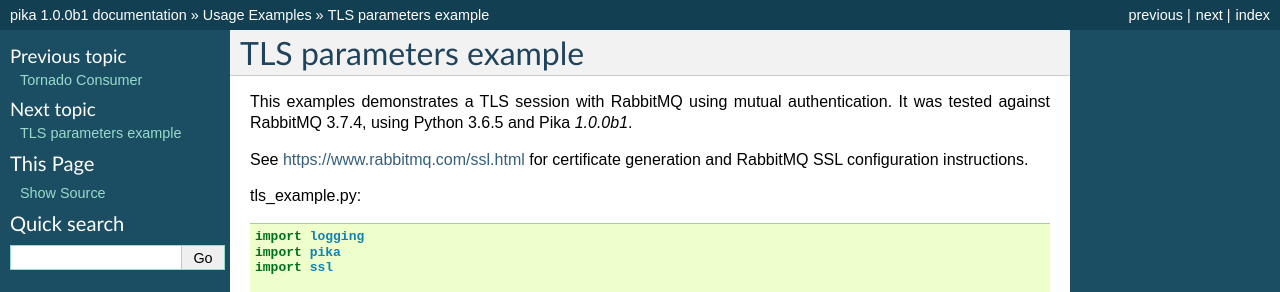
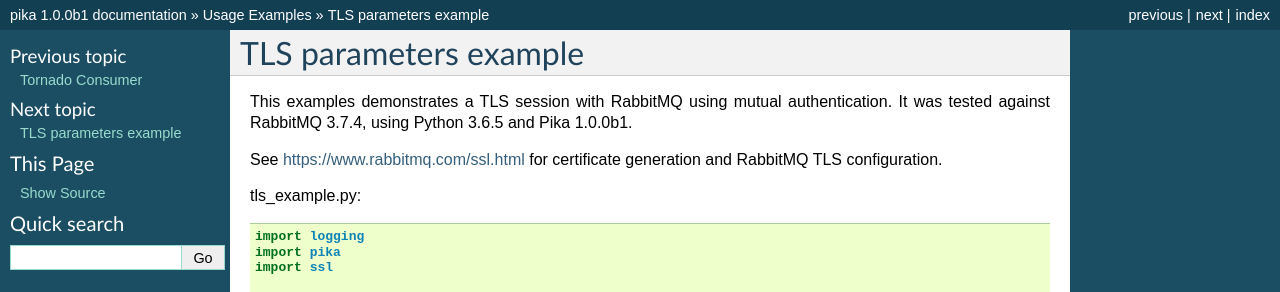
Before and after one commit to pika/pika, a Sphinx documentation site: the page built from docs/examples/tls_mutual_authentication.rst, in a window 1280 px wide. Shown: the top 292 px of the page. Built offline with Sphinx 7.4.7, drawn with Linux system fonts in a browser that asks for light colours.

Commit message:
Change "SSL" to "TLS"

```diff
--- a/docs/examples/tls_mutual_authentication.rst
+++ b/docs/examples/tls_mutual_authentication.rst
@@ -1,9 +1,9 @@
 TLS parameters example
 ======================
 
-This examples demonstrates a TLS session with RabbitMQ using mutual authentication. It was tested against RabbitMQ 3.7.4, using Python 3.6.5 and Pika `1.0.0b1`.
+This examples demonstrates a TLS session with RabbitMQ using mutual authentication. It was tested against RabbitMQ 3.7.4, using Python 3.6.5 and Pika 1.0.0b1.
 
-See https://www.rabbitmq.com/ssl.html for certificate generation and RabbitMQ SSL configuration instructions.
+See https://www.rabbitmq.com/ssl.html for certificate generation and RabbitMQ TLS configuration.
 
 tls_example.py::
 
```
